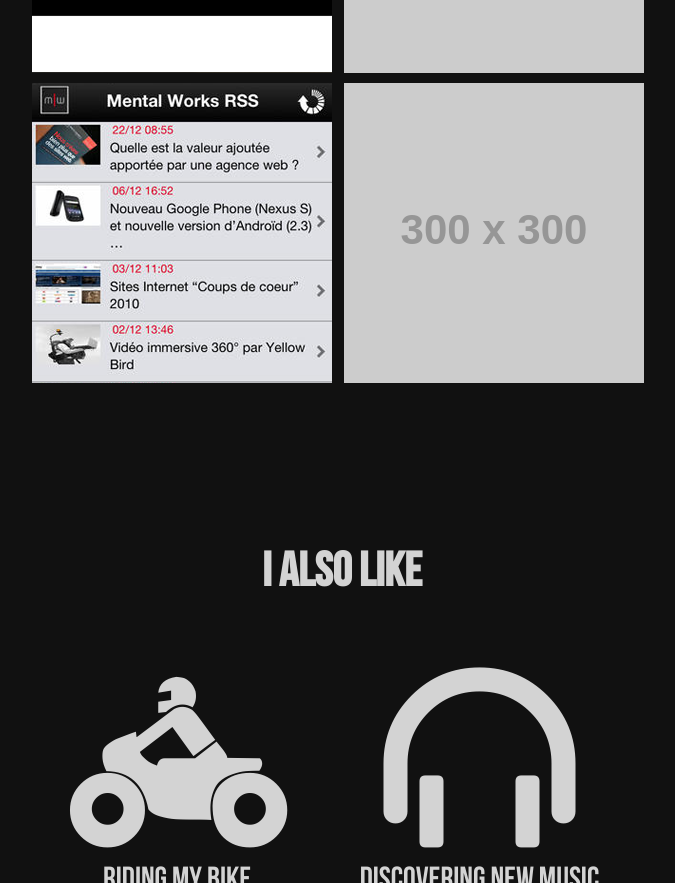
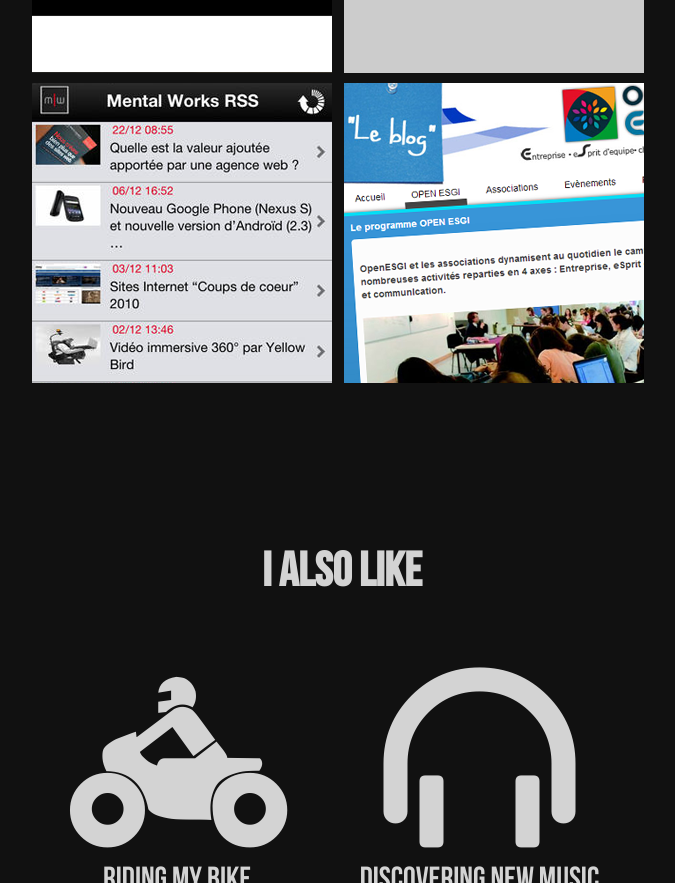
Before and after one commit to tlenclos/tlenclos.github.io, a website: page index.html in a window 1280 px wide. Shown: the part 3125-4008 px from the top of the page, without its empty margins (298-973 px from the left). Drawn offline with Linux system fonts and the light colour scheme; some packages are replaced by stand-ins of ours; placeholder pictures from the web are drawn by us; a web font is replaced by a local one.

Commit message:
Added "open esgi" project image

```diff
--- a/index.html
+++ b/index.html
@@ -201,7 +201,7 @@
                     </div>
                 </div>
                 <div>
-                    <img src="http://placehold.it/300x300" alt="Open ESGI" />
+                    <img src="img/open-esgi.png" alt="Open ESGI" />
                     <div class="overlay">
                         <h3>Open ESGI</h3>
                         <p><span class="tag">Php</span></p>
```
Also changed, not shown: img/open-esgi.png (added).
